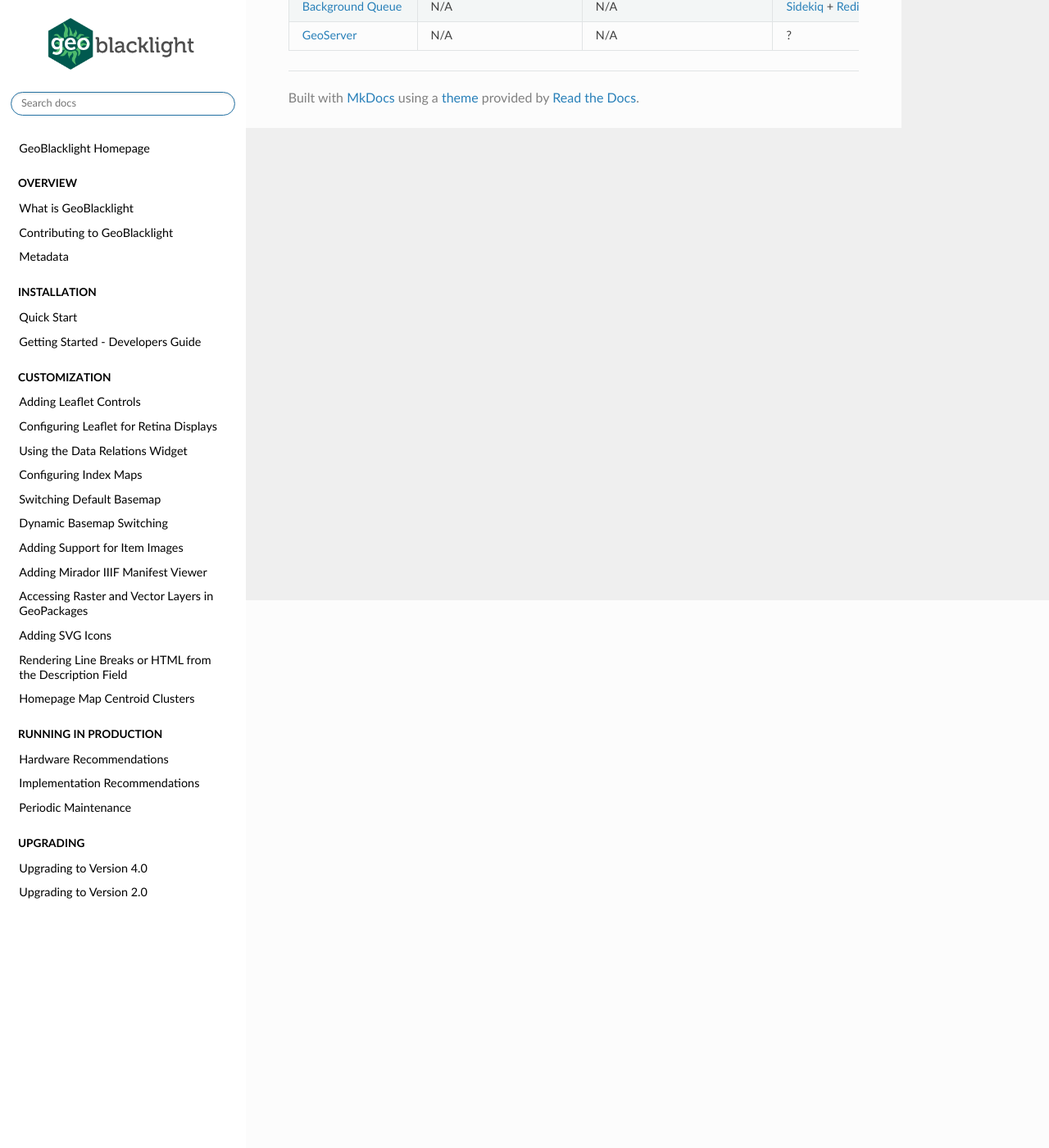
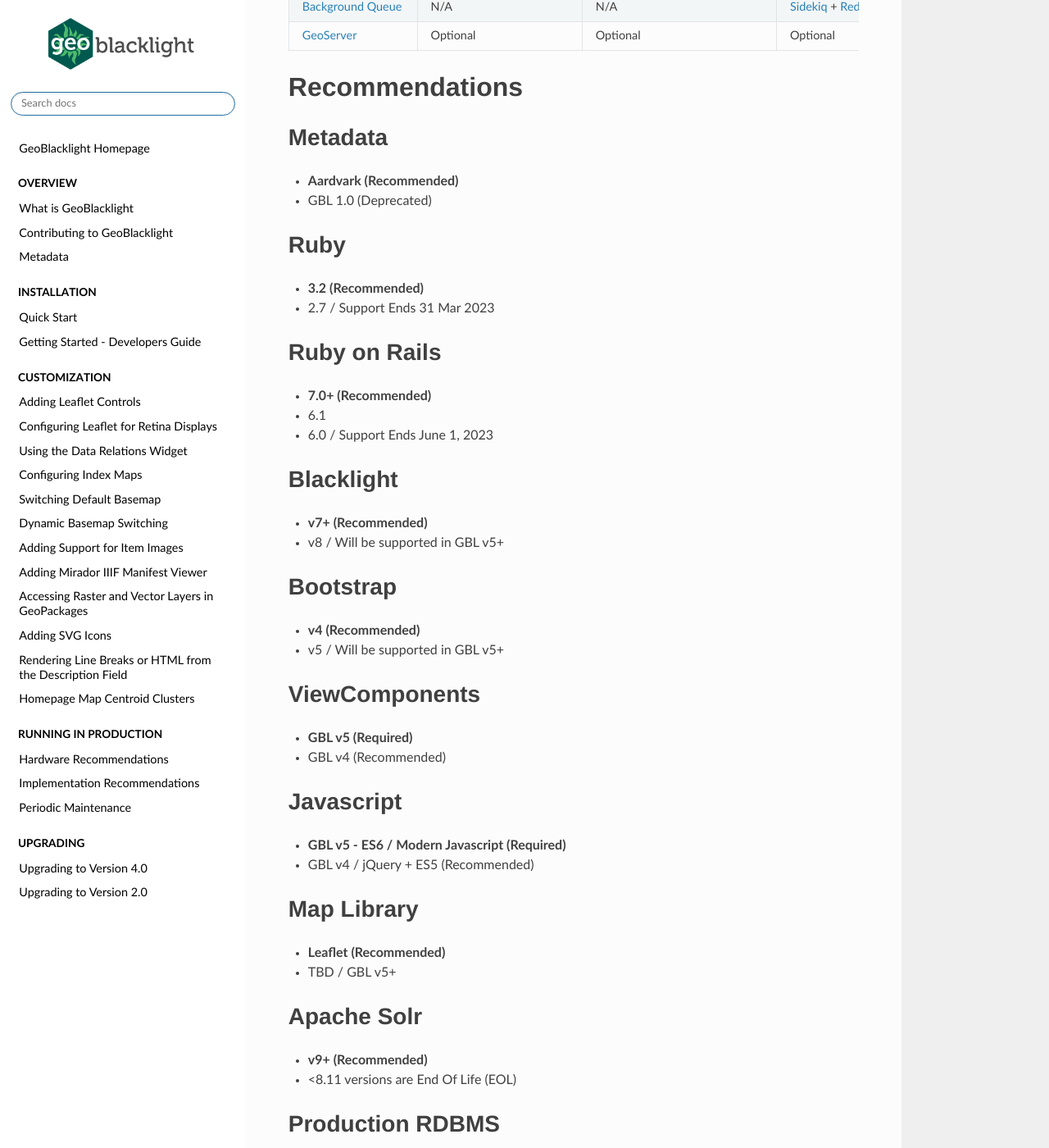
Before and after one commit to geoblacklight/docs-archive, an MkDocs documentation site: the page built from docs/overview/releases.md, in a window 1280 px wide and 1400 px high, scrolled down 668 px. Shown: the whole window at 82% size. Built offline with MkDocs 1.6.1, drawn with Linux system fonts in a browser that asks for light colours; nearby versions of some CDN libraries; some of the changed text lies outside the part shown.

Commit message:
Update releases.md
Add recommendations section

```diff
--- a/docs/overview/releases.md
+++ b/docs/overview/releases.md
@@ -2,19 +2,72 @@
 
 GeoBlacklight release and technology dependency matrix.
 
-|                                                                                                                                       | GBL v3 LTS                                                            | GBL v4 (Current Major Release)                                        | GBL v5 (Next Major Release)                                                                  |
+|                                                                                                                                       | GBL v3 LTS                                                            | GBL v4 • Current Major Release                                        | GBL v5 • Next Major Release                                                                  |
 | ------------------------------------------------------------------------------------------------------------------------------------- | --------------------------------------------------------------------- | --------------------------------------------------------------------- | -------------------------------------------------------------------------------------------- |
-| Support Status                                                                                                                        | Released 2020; Ends 2025                                              | Released 2022; Ends 2025                                              | ETA 2024; Ends 2028                                                                          |
+| Support Status                                                                                                                        | Released 2020; Ends 2025                                              | Released 2022; Ends 2026                                              | ETA 2024                                                                                     |
 | [Metadata](https://opengeometadata.org/)                                                                                              | [GBL 1.0](https://opengeometadata.org/docs/gbl-1.0)                   | [Aardvark](https://opengeometadata.org/docs/ogm-aardvark)             | [Aardvark](https://opengeometadata.org/docs/ogm-aardvark)                                    |
-| [Ruby](https://www.ruby-lang.org/en/)                                                                                                 | v3+                                                                   | v3+                                                                   | v3+                                                                                          |
-| [Ruby on Rails](https://rubyonrails.org/)                                                                                             | v6-v7                                                                 | v6-7                                                                  | v7+                                                                                          |
-| [Blacklight](http://projectblacklight.org/)                                                                                           | v7                                                                    | v7                                                                    | v8                                                                                           |
+| [Ruby](https://www.ruby-lang.org/en/)                                                                                                 | v3+                                                                   | v3+                                                                   | v3.2+                                                                                        |
+| [Ruby on Rails](https://rubyonrails.org/)                                                                                             | v6-v7                                                                 | v6-v7                                                                 | v7.0+                                                                                        |
+| [Blacklight](http://projectblacklight.org/)                                                                                           | v7                                                                    | v7                                                                    | v8+                                                                                          |
 | [Bootstrap](https://getbootstrap.com/)                                                                                                | [v4](https://getbootstrap.com/docs/4.6/getting-started/introduction/) | [v4](https://getbootstrap.com/docs/4.6/getting-started/introduction/) | [v5](https://getbootstrap.com/docs/5.3/getting-started/introduction/)                        |
 | [ViewComponents](https://viewcomponent.org/)                                                                                          | Few                                                                   | Few                                                                   | Many                                                                                         |
-| [](https://developer.mozilla.org/en-US/docs/Web/JavaScript)[JavaScript](https://developer.mozilla.org/en-US/docs/Web/JavaScript) (JS) | [](https://jquery.com/)[jQuery](https://jquery.com/) / ES5            | [](https://jquery.com/)[jQuery](https://jquery.com/) / ES5            | ES6 (Modern JavaScript) Published to [NPM](https://www.npmjs.com/)                           |
+| [](https://developer.mozilla.org/en-US/docs/Web/JavaScript)[JavaScript](https://developer.mozilla.org/en-US/docs/Web/JavaScript) (JS) | [jQuery](https://jquery.com/) / ES5                                   | [jQuery](https://jquery.com/) / ES5                                   | ES6 (Modern JavaScript) Published to [NPM](https://www.npmjs.com/)                           |
 | JS Map Library                                                                                                                        | [Leaflet](https://leafletjs.com/)                                     | [Leaflet](https://leafletjs.com/)                                     | TBD                                                                                          |
 | [Asset Management](https://guides.rubyonrails.org/asset_pipeline.html)                                                                | Sprockets                                                             | Sprockets                                                             | Import Maps + Bundling                                                                       |
 | [Apache Solr](https://solr.apache.org/)                                                                                               | <= v8                                                                 | v8-v9+                                                                | v9+                                                                                          |
 | Production RDBMS                                                                                                                      | N/A                                                                   | N/A                                                                   | [PostgreSQL](https://www.postgresql.org/)                                                    |
 | [Background Queue](https://guides.rubyonrails.org/active_job_basics.html)                                                             | N/A                                                                   | N/A                                                                   | [Sidekiq](https://sidekiq.org/) + [Redis](https://redis.io/)                                 |
-| [GeoServer](https://geoserver.org/)                                                                                                   | N/A                                                                   | N/A                                                                   | ?                                                                                            |
+| [GeoServer](https://geoserver.org/)                                                                                                   | Optional                                                              | Optional                                                              | Optional                                                                                     |
+
+## Recommendations
+
+### Metadata
+* __Aardvark (Recommended)__
+* GBL 1.0 (Deprecated)
+
+### Ruby
+* __3.2 (Recommended)__
+* 2.7 / Support Ends 31 Mar 2023
+
+### Ruby on Rails
+* __7.0+ (Recommended)__
+* 6.1
+* 6.0 / Support Ends June 1, 2023
+
+### Blacklight
+* __v7+ (Recommended)__
+* v8 / Will be supported in GBL v5+
+
+### Bootstrap
+* __v4 (Recommended)__
+* v5 / Will be supported in GBL v5+
+
+### ViewComponents
+* __GBL v5 (Required)__
+* GBL v4 (Recommended)
+
+### Javascript
+* __GBL v5 - ES6 / Modern Javascript (Required)__
+* GBL v4 / jQuery + ES5 (Recommended)
+
+### Map Library
+* __Leaflet (Recommended)__
+* TBD / GBL v5+
+
+### Apache Solr
+* __v9+ (Recommended)__
+* <8.11 versions are End Of Life (EOL)
+
+### Production RDBMS
+* __PostgreSQL (Recommended)__
+* Potential adopters of GEOMG
+
+### Background Queue
+* _Not Required_
+* __Sidekiq + Redis (Recommended)__
+* Potential adopters of GEOMG
+* Potential future GBL enhancement: Background Downloads
+
+### GeoServer
+* _Not Required_
+* Used by many GeoBlacklight adopters: Harvard, Princeton, Stanford
```
